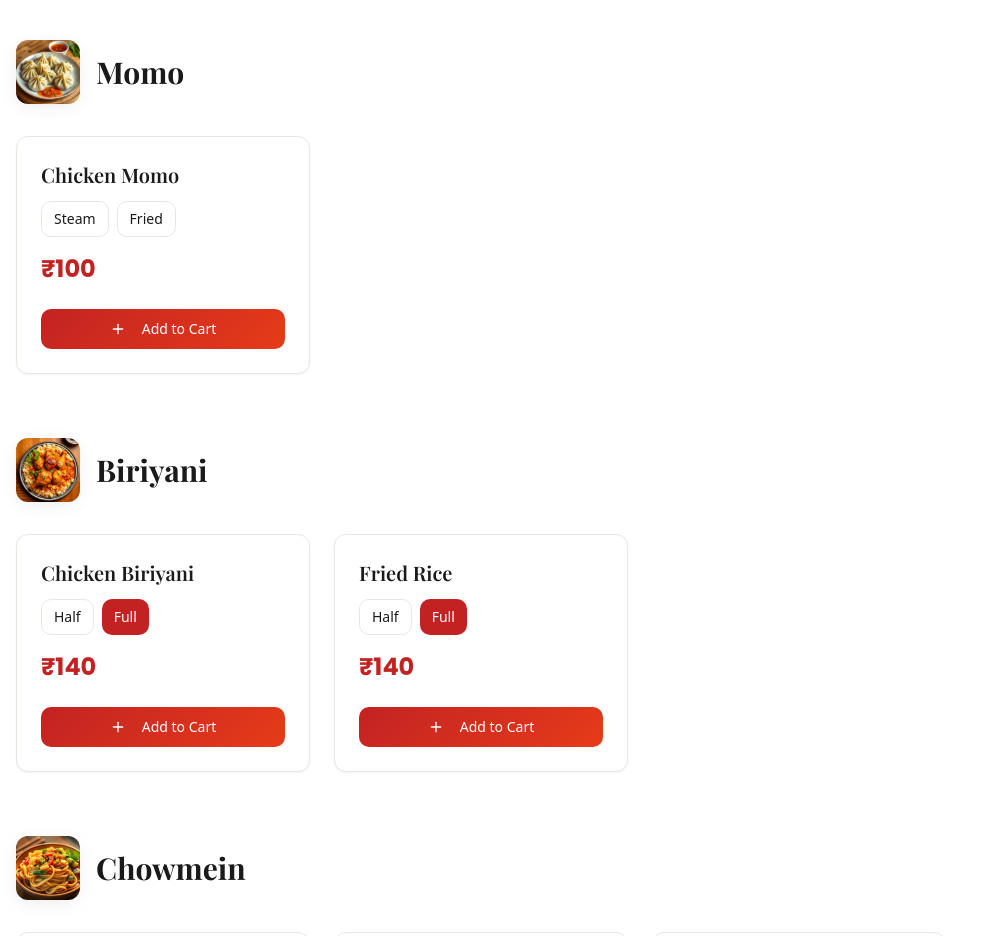
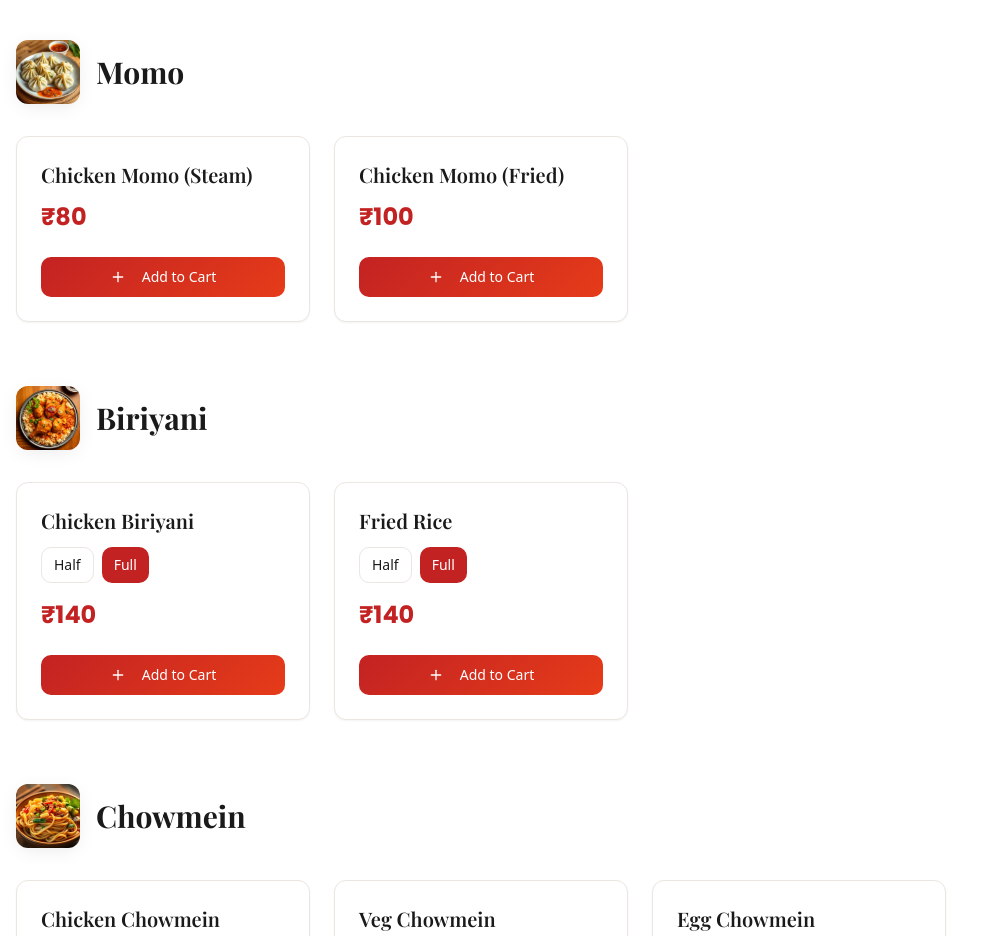
Before and after one commit to ziaur0304/bhaijaan-feast-online, a React (Vite) app: page / in a window 1280 px wide. Shown: the part 3200-4136 px from the top of the page, without its empty margins (0-993 px from the left). Built offline with nearby package versions, Linux system fonts and the light colour scheme; the HTML template or start-up script is replaced by a standard one.

Commit message:
Refactor Chicken Momo

```diff
--- a/src/data/menuData.ts
+++ b/src/data/menuData.ts
@@ -14,7 +14,8 @@ export const menuData: MenuItem[] = [
   { id: 'roll-4', name: 'Paneer Roll', category: 'Roll', price: 80 },
 
   // Momo
-  { id: 'momo-1', name: 'Chicken Momo', category: 'Momo', priceSteam: 80, priceFried: 100 },
+  { id: 'momo-1', name: 'Chicken Momo (Steam)', category: 'Momo', price: 80 },
+  { id: 'momo-2', name: 'Chicken Momo (Fried)', category: 'Momo', price: 100 },
 
   // Biriyani
   { id: 'biryani-1', name: 'Chicken Biriyani', category: 'Biriyani', priceHalf: 70, priceFull: 140 },
```
